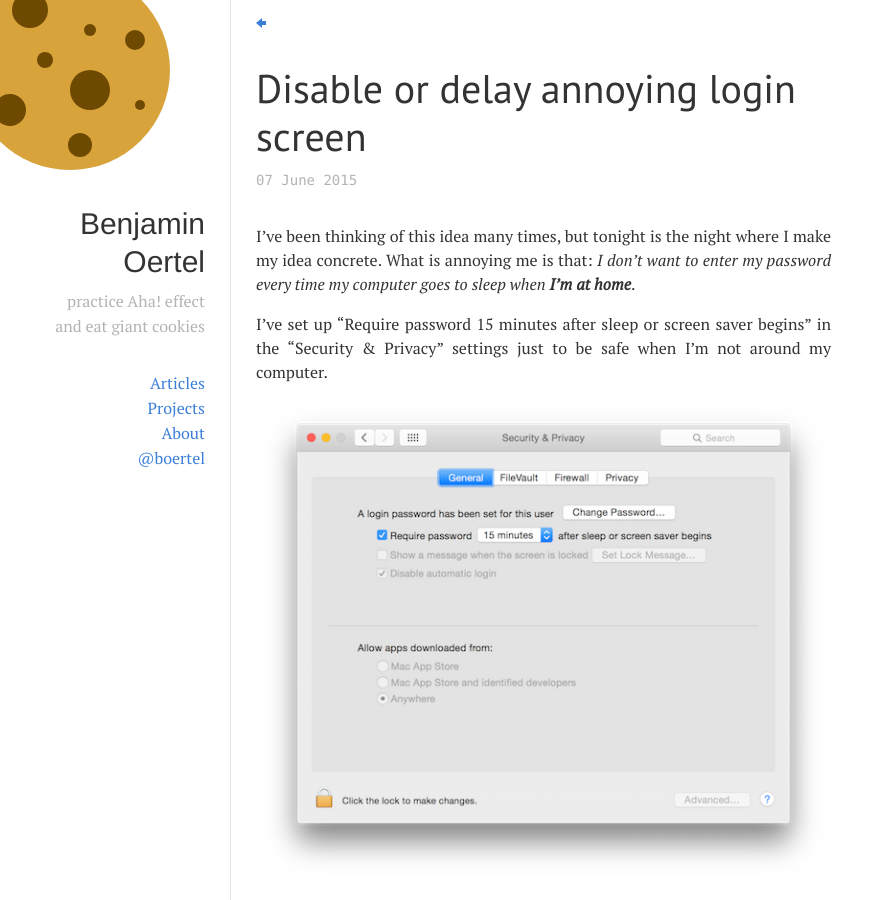
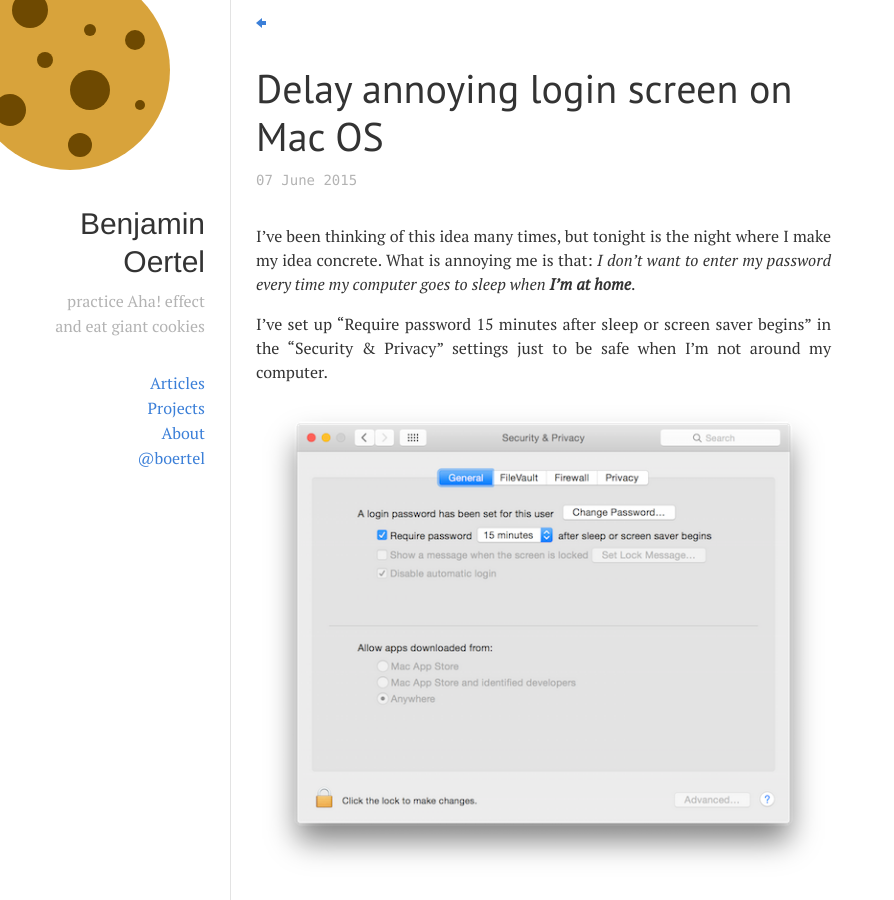
Before and after one commit to boertel/blog, a Jekyll site: the page built from _posts/2015-06-07-safe-at-home.md, in a window 1280 px wide and 900 px high. Shown: the whole window, without its empty margins (0-894 px from the left). Built offline with Jekyll 4.4.1, drawn with Linux system fonts in a browser that asks for light colours; comment, search, counter and statistics services are not loaded.

Commit message:
update title

```diff
--- a/_posts/2015-06-07-safe-at-home.md
+++ b/_posts/2015-06-07-safe-at-home.md
@@ -1,6 +1,6 @@
 ---
 layout: post
-title: Disable or delay annoying login screen
+title: Delay annoying login screen on Mac OS
 permalink: safe-at-home
 tags: bash wifi script
 ---
```
